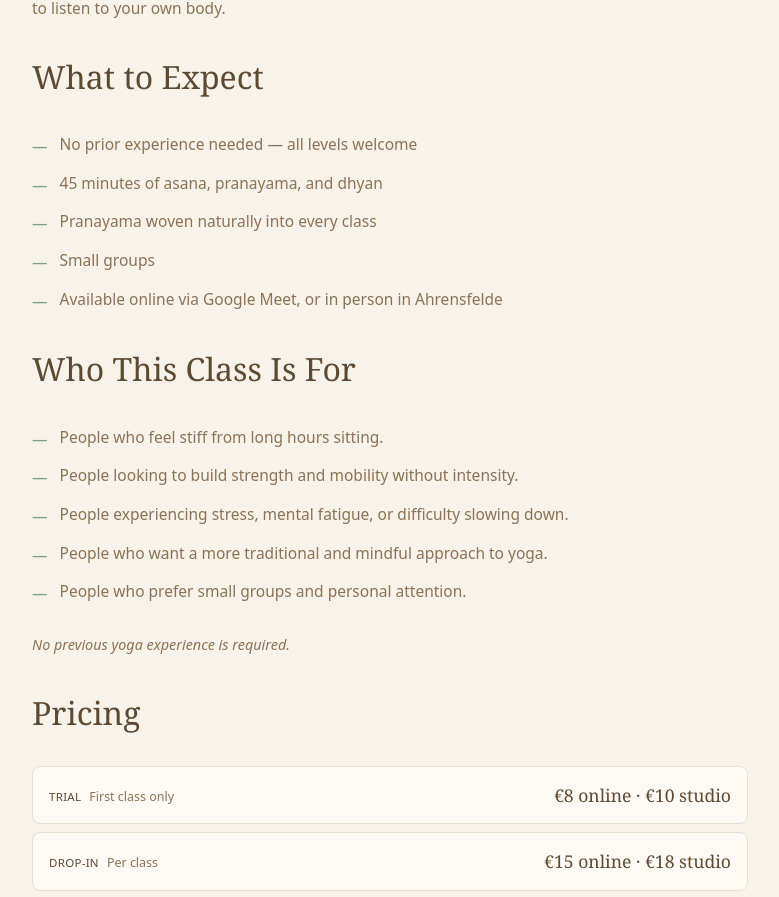
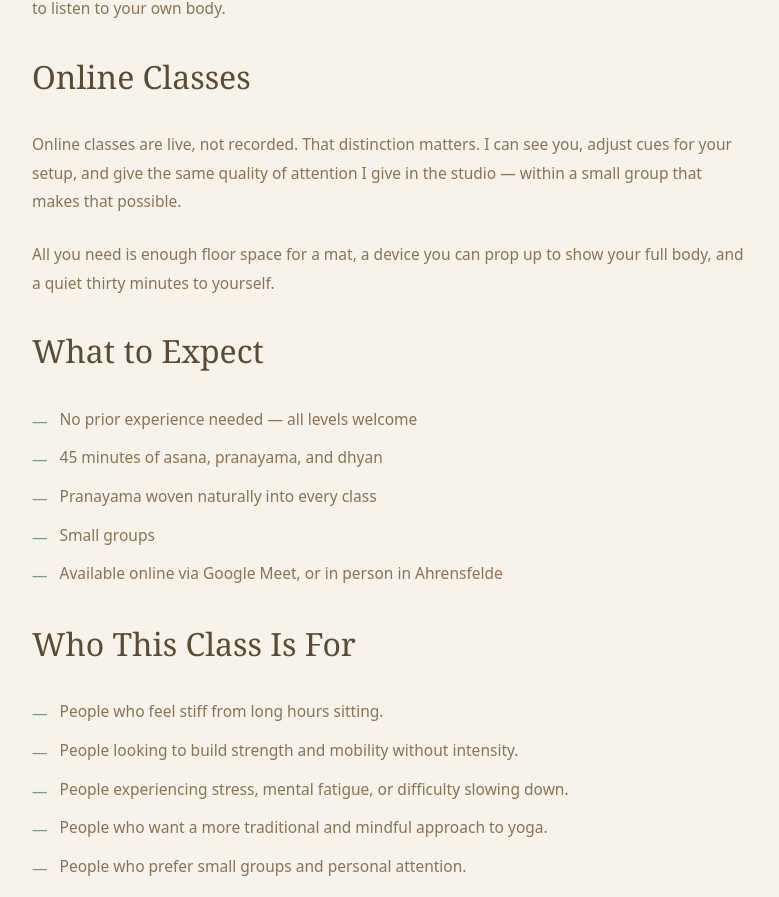
Before and after one commit to Urja/yoga, a Next.js app: page /hatha in a window 1280 px wide. Shown: the part 937-1834 px from the top of the page, without its empty margins (250-1029 px from the left). Built offline with nearby package versions, Linux system fonts and the light colour scheme.

Commit message:
Merge Online into Hatha page, remove pricing, remove Online menu item

```diff
--- a/app/hatha/page.tsx
+++ b/app/hatha/page.tsx
@@ -33,6 +33,12 @@ export default function HathaPage() {
             Instruction is intentionally minimal. The goal is not to follow me perfectly. The goal is to learn how to listen to your own body.
           </p>
 
+          <h2 className="font-serif text-[2rem] font-light text-[#5C4A32]">Online Classes</h2>
+          <p>
+            Online classes are live, not recorded. That distinction matters. I can see you, adjust cues for your setup, and give the same quality of attention I give in the studio — within a small group that makes that possible.
+          </p>
+          <p>All you need is enough floor space for a mat, a device you can prop up to show your full body, and a quiet thirty minutes to yourself.</p>
+
           <h2 className="font-serif text-[2rem] font-light text-[#5C4A32]">What to Expect</h2>
           <ul className="space-y-2">
             {[
@@ -66,23 +72,6 @@ export default function HathaPage() {
           </ul>
           <p className="text-[0.9rem] italic text-[#8B7355]">No previous yoga experience is required.</p>
 
-          <h2 className="font-serif text-[2rem] font-light text-[#5C4A32]">Pricing</h2>
-          <div className="space-y-2">
-            {[
-              ['Trial', 'First class only', '€8 online · €10 studio'],
-              ['Drop-In', 'Per class', '€15 online · €18 studio'],
-              ['Weekly', '1× per week / month', '€48 online · €60 studio /mo'],
-            ].map(([label, detail, price]) => (
-              <div key={label} className="flex items-center justify-between px-4 py-3 rounded-lg bg-[#FDFAF6] border border-[#EAE0CF] text-[0.85rem]">
-                <span>
-                  <span className="font-medium text-[#5C4A32] uppercase tracking-wide text-[0.72rem]">{label}</span>
-                  <span className="text-[#8B7355] ml-2 text-[0.78rem]">{detail}</span>
-                </span>
-                <span className="font-serif text-[1.1rem] text-[#5C4A32]">{price}</span>
-              </div>
-            ))}
-          </div>
-
           <div className="bg-[#E8F0E9] border border-[#A8C5AB] rounded-xl p-6 mt-8 flex items-center justify-between flex-wrap gap-4">
             <div>
               <p className="font-medium text-[#5C4A32] mb-1">Ready to start?</p>
@@ -102,12 +91,6 @@ export default function HathaPage() {
               </a>
             </div>
           </div>
-
-          {/* <p className="text-center pt-4">
-            <Link href="/blog/why-i-teach-slowly" className="text-[#526B55] hover:underline text-[0.9rem]">
-              Read: Why I teach slowly — and why it matters more than you might think →
-            </Link>
-          </p> */}
         </div>
       </section>
     </main>
--- a/app/online/page.tsx
+++ /dev/null
@@ -1,48 +0,0 @@
-import Link from 'next/link'
-
-export default function OnlinePage() {
-  return (
-    <main>
-      <section className="pt-40 pb-16 bg-[#FDFAF6]">
-        <div className="max-w-[780px] mx-auto px-8">
-          <p className="text-[0.7rem] font-medium tracking-[0.2em] uppercase text-[#526B55] mb-4">Online Classes</p>
-          <h1 className="font-serif text-[clamp(2.5rem,6vw,4rem)] font-light text-[#5C4A32] leading-tight mb-5">
-            Practice from home,<br /><em>with full attention.</em>
-          </h1>
-          <p className="text-[1rem] text-[#8B7355] leading-[1.8]">
-            Live online Hatha Yoga via Google Meet. The same small group, the same unhurried pace — from wherever you are.
-          </p>
-        </div>
-      </section>
-
-      <section className="py-20">
-        <div className="max-w-[780px] mx-auto px-8 space-y-6 text-[0.97rem] text-[#8B7355] leading-[1.85]">
-          <p>Online classes are live, not recorded. That distinction matters. I can see you, adjust cues for your setup, and give the same quality of attention I give in the studio — within a small group that makes that possible.</p>
-          <p>All you need is enough floor space for a mat, a device you can prop up to show your full body, and a quiet thirty minutes to yourself.</p>
-
-          <h2 className="font-serif text-[2rem] font-light text-[#5C4A32]">Pricing</h2>
-          <div className="space-y-2">
-            {[['Trial','First class only','€8'],['Drop-In','Per class','€15'],['Weekly','Once a week / month','€48 / mo']].map(([label,detail,price]) => (
-              <div key={label} className="flex items-center justify-between px-4 py-3 rounded-lg bg-[#FDFAF6] border border-[#EAE0CF] text-[0.85rem]">
-                <span className="font-medium text-[#5C4A32] uppercase tracking-wide text-[0.72rem]">{label} <span className="font-normal text-[#8B7355] normal-case tracking-normal">{detail}</span></span>
-                <span className="font-serif text-[1.2rem] text-[#5C4A32]">{price}</span>
-              </div>
-            ))}
-          </div>
-
-          <div className="bg-[#E8F0E9] border border-[#A8C5AB] rounded-xl p-6 mt-8 flex items-center justify-between flex-wrap gap-4">
-            <p className="text-[#5C4A32] font-medium">Ready to try a class?</p>
-            <div className="flex gap-3 flex-wrap">
-              <Link href="/schedule" className="px-5 py-2.5 rounded-full bg-[#7A9E7E] text-[#FDFAF6] text-[0.75rem] font-medium tracking-wide uppercase hover:bg-[#526B55] transition-all">
-                See Schedule
-              </Link>
-              <a href="https://wa.me/+4917668954497?text=Hi!%20I%20would%20like%20to%20join%20an%20online%20Hatha%20Yoga%20class." target="_blank" rel="noopener noreferrer" className="px-5 py-2.5 rounded-full border border-[#7A9E7E] text-[#526B55] text-[0.75rem] font-medium tracking-wide uppercase hover:bg-[#E8F0E9] transition-all">
-                📲 WhatsApp
-              </a>
-            </div>
-          </div>
-        </div>
-      </section>
-    </main>
-  )
-}
--- a/components/Navbar.tsx
+++ b/components/Navbar.tsx
@@ -9,7 +9,6 @@ const links = [
   { href: '/schedule', label: 'Schedule' },
   { href: '/hatha', label: 'Hatha' },
   { href: '/sound-healing', label: 'Sound' },
-  { href: '/online', label: 'Online' },
   { href: '/events', label: 'Events' },
   // { href: '/blog', label: 'Blog' },
   { href: '/contact', label: 'Contact' },
```
